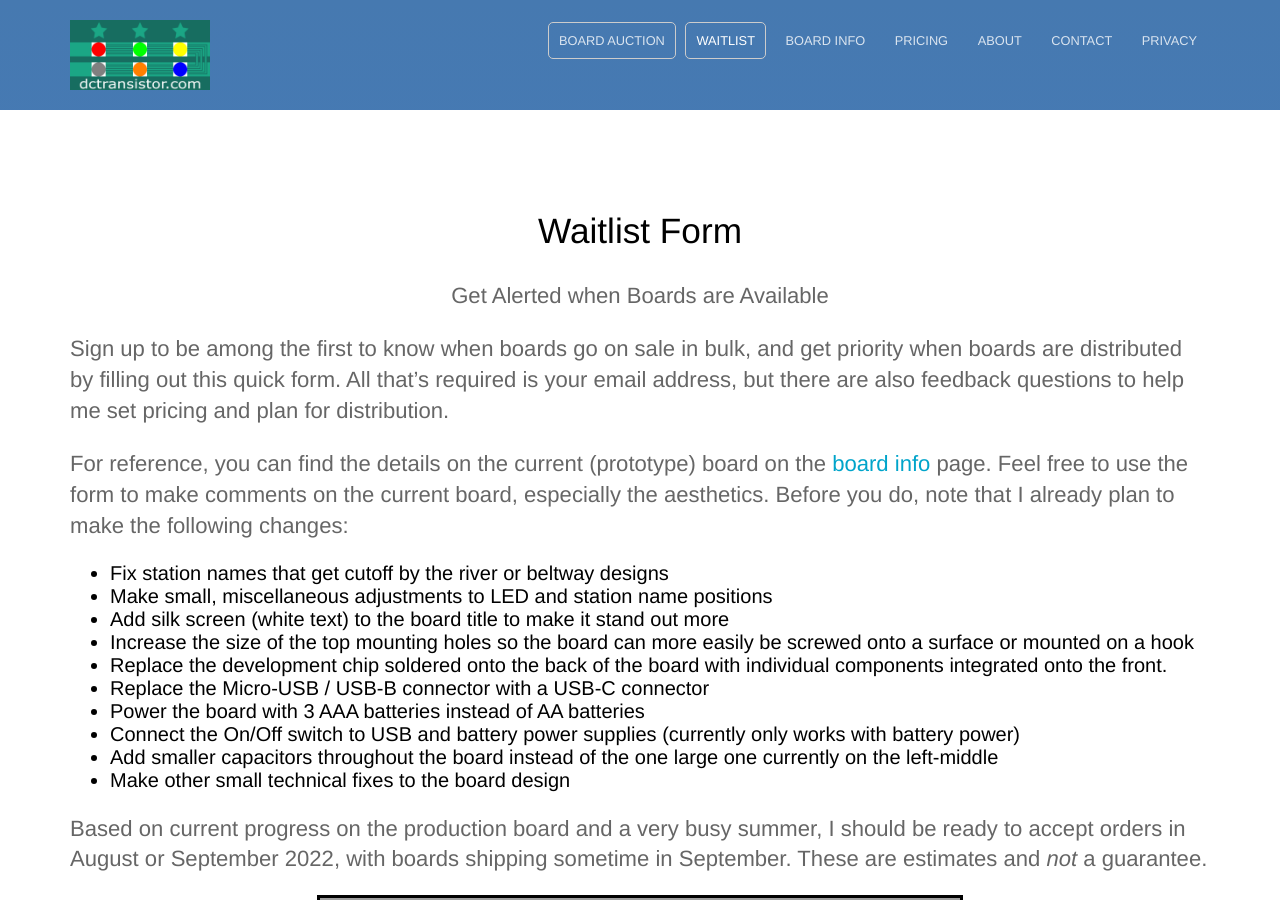
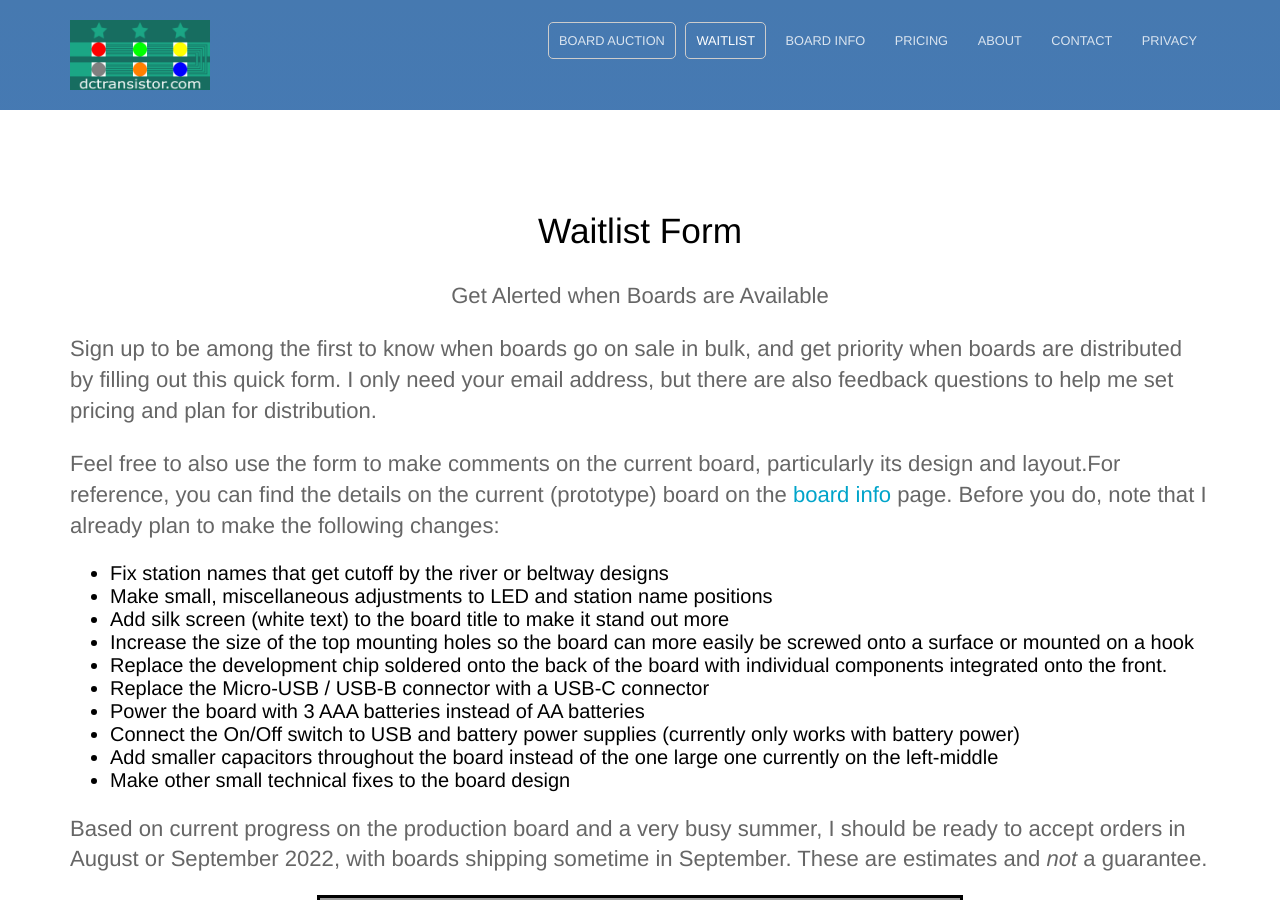
Before and after one commit to LArkema/dctransistor_website, a Jekyll site: the page built from waitlist.md, in a window 1280 px wide and 900 px high. Built offline with Jekyll 4.4.1, drawn with Linux system fonts in a browser that asks for light colours; grey boxes are pictures that could not be loaded.

Commit message:
update waitlist page

```diff
--- a/waitlist.md
+++ b/waitlist.md
@@ -3,10 +3,11 @@ title: Waitlist Form
 description: >-
   Get Alerted when Boards are Available
 ---
-Sign up to be among the first to know when boards go on sale in bulk, and get priority when boards are distributed by filling out this quick form. All that's required is your email address,
+Sign up to be among the first to know when boards go on sale in bulk, and get priority when boards are distributed by filling out this quick form. I only need your email address,
 but there are also feedback questions to help me set pricing and plan for distribution.
 
-For reference, you can find the details on the current (prototype) board on the [board info](/setup/#how-it-works) page. Feel free to use the form to make comments on the current board, especially the aesthetics. Before you do, note that I already plan to make the following changes:
+Feel free to also use the form to make comments on the current board, particularly its design and layout.For reference, you can find the details on the current (prototype) board on the [board info](/setup/#how-it-works) page. Before you do, note that I already plan to make the following changes:
+
  * Fix station names that get cutoff by the river or beltway designs
  * Make small, miscellaneous adjustments to LED and station name positions
  * Add silk screen (white text) to the board title to make it stand out more
```
